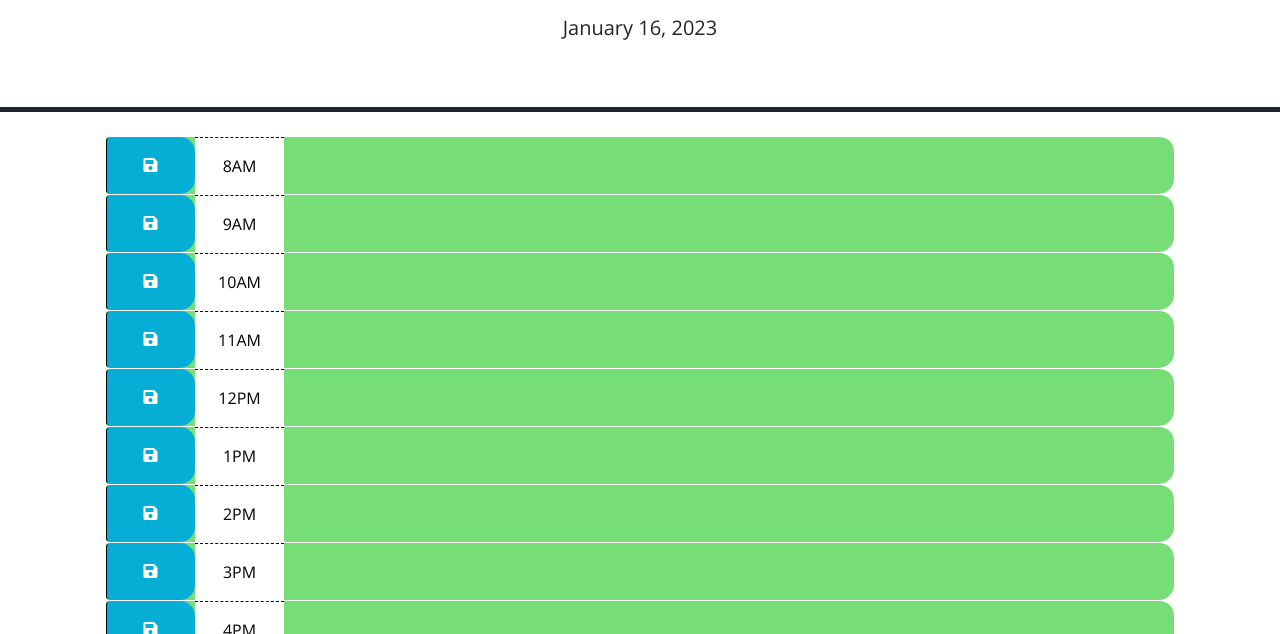
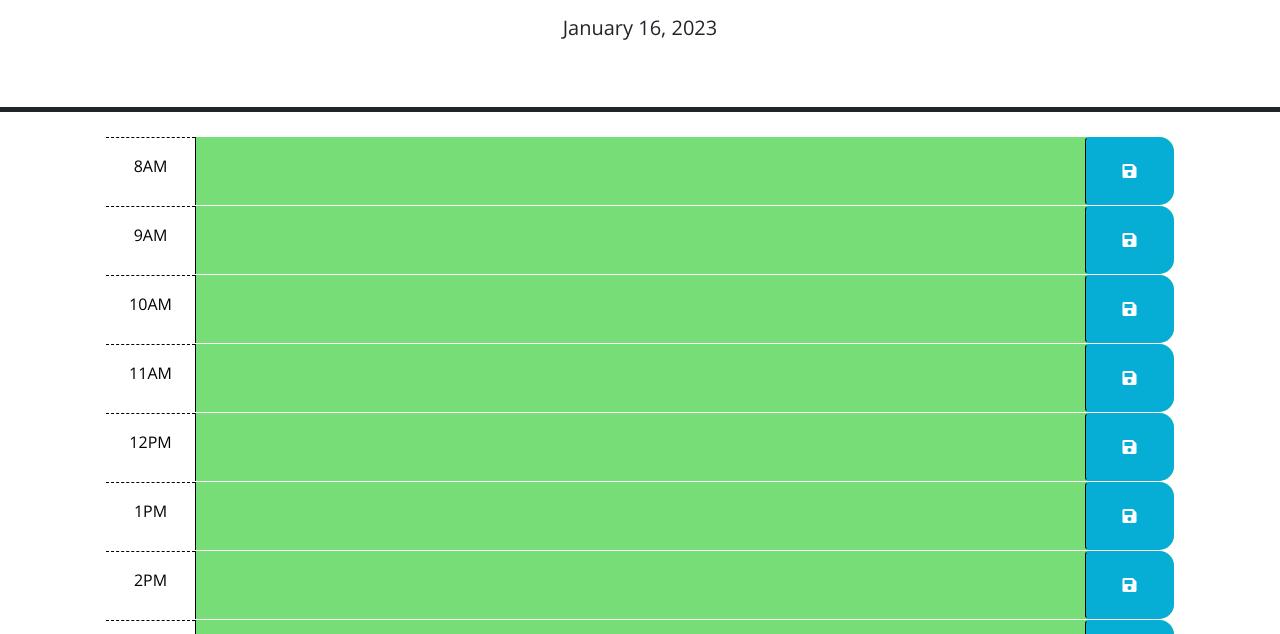
Before and after one commit to katievlasic/05-api-scheduler, a plain HTML site: page index.html in a window 1280 px wide. Shown: the part 166-800 px from the top of the page. Drawn offline with nearby package versions, Linux system fonts and the light colour scheme.

Commit message:
order matters within function and appending to parent

```diff
--- a/script.js
+++ b/script.js
@@ -28,30 +28,34 @@ $(function () {
   for (let i = 0; i < workDay.length; i++) {
     let newWork = $("<div>");
     let timeBlock = $("<div>");
+    newWork.addClass("col-2 col-md-1 hour text-center py-3");
+    // newWork.textarea('empty');
+    timeBlock.append(newWork);
+    timeBlock.attr("id", "hour");
     if (workDay[i] < timeNow) {
-      timeBlock.addClass("row time-block past"); //past=grey
+      timeBlock.addClass("row time-block past"); // past=grey
     } else if (workDay[i] > timeNow) {
-      timeBlock.addClass("row time-block future"); //future=green
+      timeBlock.addClass("row time-block future"); // future=green
     } else if (timeNow === workDay[i]) {
-      timeBlock.addClass("row time-block present"); //present=red
+      timeBlock.addClass("row time-block present"); // present=red
     }
     workEl.append(timeBlock);
     newWork.text(workDay[i]);
+    let addWork = $("<textarea>"); // tag allows multi-line text input
+    addWork.addClass("col-8 col-md-10 description row-3");
+    timeBlock.append(addWork);
     let newButton = $("<button>");
     newButton.addClass("btn saveBtn col-2 col-md-1");
     let textButton = $("<i>");
     textButton.addClass("fas fa-save");
     newButton.append(textButton);
     timeBlock.append(newButton);
-    newWork.addClass("col-2 col-md-1 hour text-center py-3");
-    // newWork.textarea('empty');
-    timeBlock.append(newWork);
   }
 
+  console.log("workEl " + workEl + " is the parent."); // [object HTMLDivElement]
   //add!!
   // <textarea class="col-8 col-md-10 description" rows="3"> </textarea>
 
-  console.log("workEl " + workEl); // [object HTMLDivElement]
   // TODO: Add a listener for click events on the save button. This code should
   // use the id in the containing time-block as a key to save the user input in
   // local storage. HINT: What does `this` reference in the click listener
@@ -68,6 +72,4 @@ $(function () {
   // TODO: Add code to get any user input that was saved in localStorage and set
   // the values of the corresponding textarea elements. HINT: How can the id
   // attribute of each time-block be used to do this?
-  //
-  // TODO: Add code to display the current date in the header of the page.
 });
```
Also changed, not shown: index.html (+7 -1 lines).
